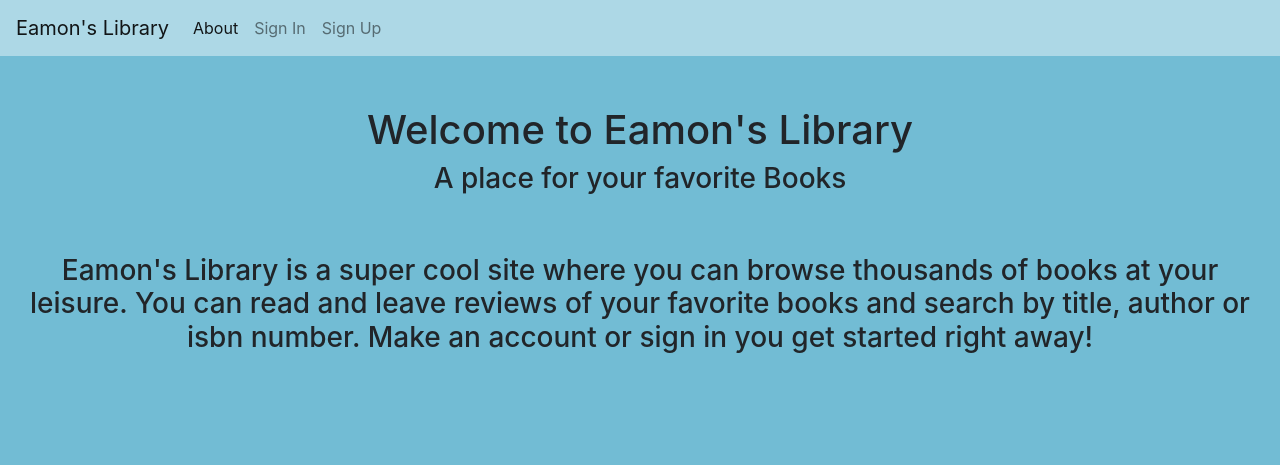
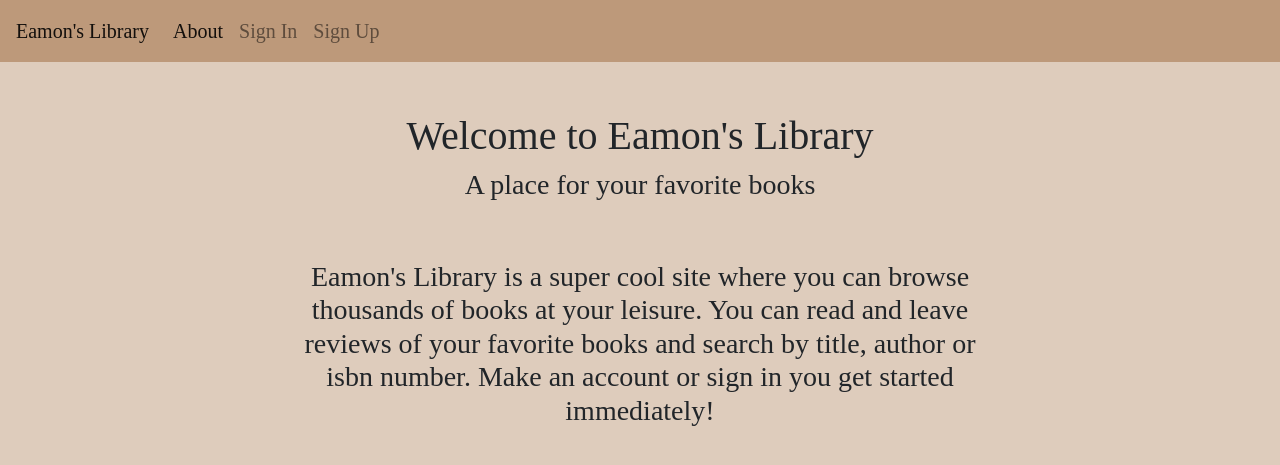
Before and after one commit to EamonLinskey/50webDevProject1, a Flask app: page / in a window 1280 px wide. Shown: the top 465 px of the page. Run offline with Flask 2, Linux system fonts and the light colour scheme; parts of the project's set-up code (start-up, migrations or seed data) failed here and were passed over; some libraries are stand-ins or nearby versions.

Commit message:
Improved books view

```diff
--- a/application.py
+++ b/application.py
@@ -165,8 +165,8 @@ def registred():
 		register_new_user(username, password)
 		session["userId"] = authenticate_user(username, password)[1]
 		session["username"] = username
-		session["view"] = "registred"
-		return render_template("registred.html")
+		session["view"] = "search"
+		return render_template("search.html")
 
 @app.route("/login")
 def login():
--- a/static/styles/stylesheet.css
+++ b/static/styles/stylesheet.css
@@ -1,10 +1,60 @@
+
 .navbar {
-   background-color:#add8e6;
+   background-color:#BD997A;
+   font-family: "Bookman Old Style";
 }
 
 .flashes p {
 	color:red;
 	margin-bottom: 0px;
+}
+
+input{
+	margin: 1%;
+}
+
+body{
+	background-color: #deccbc;
+	font-family: "Bookman Old Style";
+	font-size: 20px;
+}
+
+
+.signup-text, .registration-text{
+	font-family: "Bookman Old Style";
+	font-size: 10pt;
+}
+
+
+.signIn-container, .registration-container, .search-field-container{
+	padding-top: 2.5%;
+}
+
+.signIn, .registration, .search-field{
+	margin:0 auto;
+	width: 50%;
+	text-align: center;
+}
+
+.book-table{
+	margin: auto;
+	width: 80%;
+	text-align: left;
+}
+
+table, th, td {
+	margin:0 auto;
+	border: 1px solid black;
+}
+
+tr:nth-child(even) {background-color: #deccbc;}
+tr:nth-child(odd) {background-color: #C3A387;}
+.search-field #searchbar {
+	width: 60%;
+}
+
+table a {
+	color: black;
 }
 
 .welcome {
@@ -13,7 +63,8 @@
 	text-align: center;
 	padding-top: 50px;
 	padding-bottom: 50px;
-	background-color: #72bcd4;
+	background-color: #deccbc;
+	font-family: "Bookman Old Style";
 }
 
 .tagline {
@@ -21,14 +72,17 @@
 }
 
 .about {
-	background-color: #72bcd4;
+	background-color: #deccbc;
 	text-align: center;
+	margin:0 auto;
+	width: 75%;
+	font-family: "Bookman Old Style";
 }
 
 .about-page {
-	background-color: #72bcd4;
+	background-color: #deccbc;
 }
 
 .welcome-container, .about-container{
-	background-color: #72bcd4;
+	background-color: #deccbc;
 }
--- a/templates/index.html
+++ b/templates/index.html
@@ -5,7 +5,7 @@
    		<div class="welcome">
 	   		<h1>Welcome to Eamon's Library</h1>
 	   		<div class="tagline">
-	   			<h3>A place for your favorite Books</h3>
+	   			<h3>A place for your favorite books</h3>
 	   		</div>
 	   	</div>
    	</div>
@@ -15,7 +15,7 @@
 	<body class ="about-page">
 		<div class="container-fluid about-container">
 	   		<div class="about">
-	    		<h3 class="about">Eamon's Library is a super cool site where you can browse thousands of books at your leisure. You can read and leave reviews of your favorite books and search by title, author or isbn number. Make an account or sign in you get started right away!
+	    		<h3 class="about">Eamon's Library is a super cool site where you can browse thousands of books at your leisure. You can read and leave reviews of your favorite books and search by title, author or isbn number. Make an account or sign in you get started immediately!
 	    		</h3>
 	    	</div>
 	    </div>
--- a/templates/layout.html
+++ b/templates/layout.html
@@ -1,5 +1,8 @@
 <!DOCTYPE html>
-<link rel="stylesheet" href="https://maxcdn.bootstrapcdn.com/bootstrap/4.0.0/css/bootstrap.min.css" integrity="sha384-Gn5384xqQ1aoWXA+058RXPxPg6fy4IWvTNh0E263XmFcJlSAwiGgFAW/dAiS6JXm" crossorigin="anonymous">
+<link rel="stylesheet" href="https://stackpath.bootstrapcdn.com/bootstrap/4.1.3/css/bootstrap.min.css" integrity="sha384-MCw98/SFnGE8fJT3GXwEOngsV7Zt27NXFoaoApmYm81iuXoPkFOJwJ8ERdknLPMO" crossorigin="anonymous">
+<script src="https://code.jquery.com/jquery-3.3.1.slim.min.js" integrity="sha384-q8i/X+965DzO0rT7abK41JStQIAqVgRVzpbzo5smXKp4YfRvH+8abtTE1Pi6jizo" crossorigin="anonymous"></script>
+<script src="https://cdnjs.cloudflare.com/ajax/libs/popper.js/1.14.3/umd/popper.min.js" integrity="sha384-ZMP7rVo3mIykV+2+9J3UJ46jBk0WLaUAdn689aCwoqbBJiSnjAK/l8WvCWPIPm49" crossorigin="anonymous"></script>
+<script src="https://stackpath.bootstrapcdn.com/bootstrap/4.1.3/js/bootstrap.min.js" integrity="sha384-ChfqqxuZUCnJSK3+MXmPNIyE6ZbWh2IMqE241rYiqJxyMiZ6OW/JmZQ5stwEULTy" crossorigin="anonymous"></script>
 <link rel= "stylesheet" type= "text/css" href= "{{ url_for('static',filename='styles/stylesheet.css') }}">
 <script src="https://ajax.googleapis.com/ajax/libs/jquery/3.2.1/jquery.min.js">
 </script>
```
Also changed, not shown: templates/login.html (+12 -3 lines), templates/practice.html (+25 -20 lines), templates/registration.html (+7 -3 lines), templates/search.html (+13 -4 lines), 1 other file.
